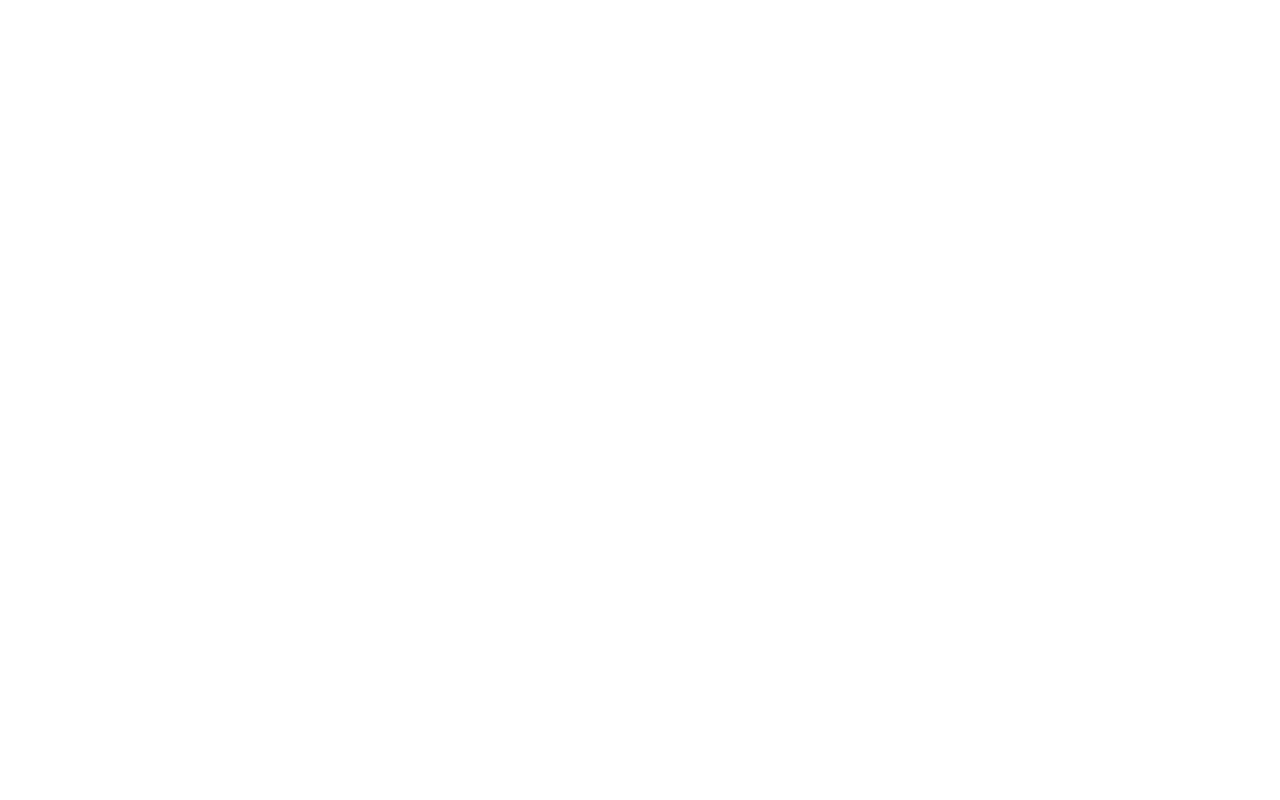
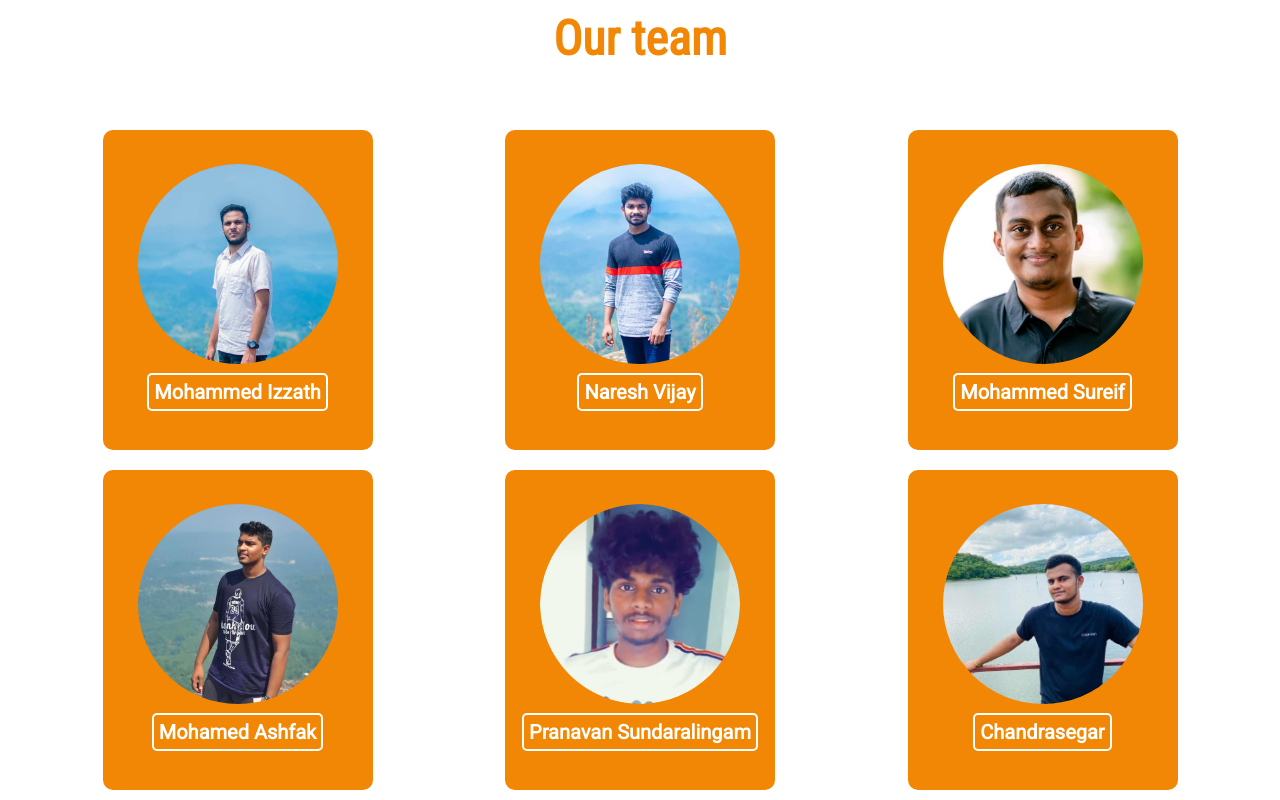
Before and after one commit to Mohamedizzath/SCS2208-Github-Practical, a plain HTML site: page index.html in a window 1280 px wide. Drawn offline with Linux system fonts and the light colour scheme.

Commit message:
Added Main Page

```diff
--- a/index.html
+++ b/index.html
@@ -4,7 +4,102 @@
     <meta charset="UTF-8" />
     <meta http-equiv="X-UA-Compatible" content="IE=edge" />
     <meta name="viewport" content="width=device-width, initial-scale=1.0" />
-    <title>Github group assignment</title>
+
+    <!-- Imports for the fonts-->
+    <link rel="preconnect" href="https://fonts.googleapis.com" />
+    <link rel="preconnect" href="https://fonts.gstatic.com" crossorigin />
+    <link
+      href="https://fonts.googleapis.com/css2?family=Roboto+Condensed&family=Roboto:wght@300;400&display=swap"
+      rel="stylesheet"
+    />
+
+    <link href="styles/main.css" rel="stylesheet" />
+    <title>Our team</title>
   </head>
-  <body></body>
+  <body>
+    <main class="main-content">
+      <section class="heading-section">
+        <h1>Our team</h1>
+      </section>
+      <section class="content-section">
+        <div class="member-card">
+          <div class="profile-image-container">
+            <img
+              class="profile-image"
+              src="assests/Profile-Izzath.jpg"
+              alt="profile-image"
+            />
+          </div>
+          <div class="card-link">
+            <a href="./Mohamed-Izzath/index.html">Mohammed Izzath</a>
+          </div>
+        </div>
+
+        <div class="member-card">
+          <div class="profile-image-container">
+            <img
+              class="profile-image"
+              src="assests/Profile-Naresh.jpg"
+              alt="profile-image"
+            />
+          </div>
+          <div class="card-link">
+            <a href="./Nareash/index.html">Naresh Vijay</a>
+          </div>
+        </div>
+
+        <div class="member-card">
+          <div class="profile-image-container">
+            <img
+              class="profile-image"
+              src="assests/Profile-Sureif.jpg"
+              alt="profile-image"
+            />
+          </div>
+          <div class="card-link">
+            <a href="./Muhammad--Suraif/index.html">Mohammed Sureif</a>
+          </div>
+        </div>
+
+        <div class="member-card">
+          <div class="profile-image-container">
+            <img
+              class="profile-image"
+              src="assests/Profile-Ashfak.jpg"
+              alt="profile-image"
+            />
+          </div>
+          <div class="card-link">
+            <a href="./Ashfak/Ashfak.html">Mohamed Ashfak</a>
+          </div>
+        </div>
+
+        <div class="member-card">
+          <div class="profile-image-container">
+            <img
+              class="profile-image"
+              src="assests/Profile-Pernavan.png"
+              alt="profile-image"
+            />
+          </div>
+          <div class="card-link">
+            <a href="./Pranavan/index.html">Pranavan Sundaralingam</a>
+          </div>
+        </div>
+
+        <div class="member-card">
+          <div class="profile-image-container">
+            <img
+              class="profile-image"
+              src="assests/Profile-Chandra.jpg"
+              alt="profile-image"
+            />
+          </div>
+          <div class="card-link">
+            <a href="./Chandrasegar/index.html">Chandrasegar</a>
+          </div>
+        </div>
+      </section>
+    </main>
+  </body>
 </html>
--- a/styles/main.css
+++ b/styles/main.css
@@ -0,0 +1,68 @@
+body {
+  padding: 0px;
+  margin: 0px;
+  font-family: "Roboto", sans-serif;
+}
+
+.main-content {
+  height: 100vh;
+  display: flex;
+  flex-direction: column;
+}
+
+.heading-section {
+  height: 131px;
+  padding: 10px;
+  text-align: center;
+}
+
+.heading-section h1 {
+  margin: 0px;
+  color: #f28705;
+  font-size: 48px;
+  font-family: "Roboto Condensed", sans-serif;
+}
+
+.content-section {
+  display: flex;
+  flex-flow: row wrap;
+  justify-content: space-evenly;
+}
+
+.member-card {
+  display: flex;
+  flex-direction: column;
+  align-items: center;
+  justify-content: center;
+  width: 250px;
+  height: 300px;
+  padding: 10px;
+  margin: 10px 30px;
+  text-align: center;
+  background-color: #f28705;
+  border-radius: 10px;
+}
+
+.profile-image-container {
+  width: 100%;
+}
+
+.profile-image {
+  width: 200px;
+  height: 200px;
+  border-radius: 100%;
+}
+
+.card-link {
+  padding: 5px;
+  margin: 5px;
+  border: 2px solid white;
+  border-radius: 5px;
+}
+
+.card-link a {
+  color: white;
+  text-decoration: none;
+  font-size: 20px;
+  font-weight: bold;
+}
```
Also changed, not shown: assests/Profile-Ashfak.jpg (added), assests/Profile-Chandra.jpg (added), assests/Profile-Izzath.jpg (added), assests/Profile-Naresh.jpg (added), assests/Profile-Pernavan.png (added), assests/Profile-Sureif.jpg (added).
